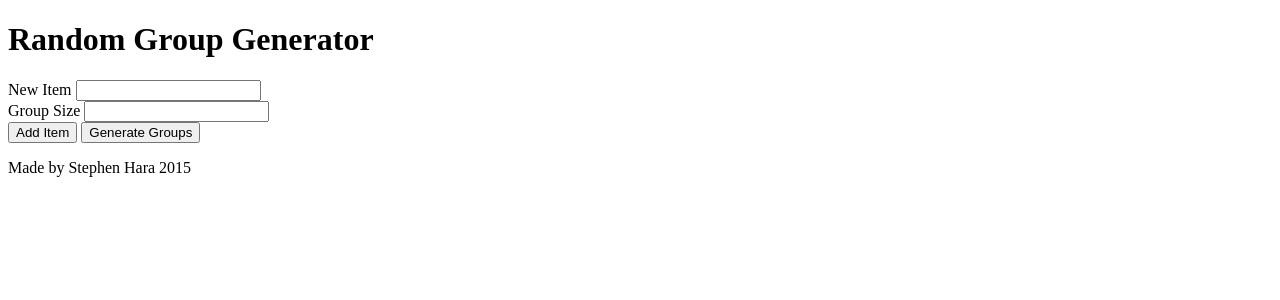
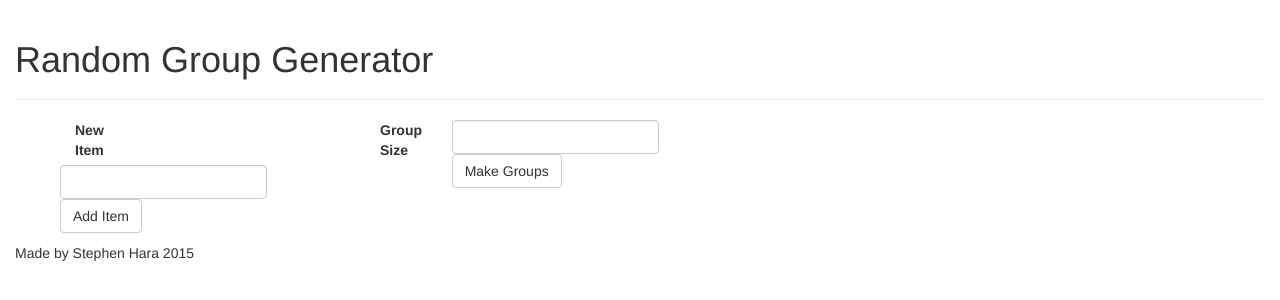
Before and after one commit to tarsir/random-group-generator, a website: page public/index.html in a window 1280 px wide. Drawn offline with nearby package versions, Linux system fonts and the light colour scheme; some packages are replaced by stand-ins of ours.

Commit message:
prettier

```diff
--- a/bower.json
+++ b/bower.json
@@ -19,6 +19,7 @@
     "tests"
   ],
   "dependencies": {
-    "angular-route": "~1.4.5"
+    "angular-route": "~1.4.5",
+    "bootstrap": "~3.3.5"
   }
 }
--- a/public/base/base.html
+++ b/public/base/base.html
@@ -1,22 +1,33 @@
 <div class="base-container">
-    <form class="form-inline">
-      <div class="form-group">
-        <div class="input-group">
-          <label for="itemInputField">New Item</label>
-          <input type="text" class="form-control" id="itemInputField" ng-model="inputItem">
-        </div>
-        <div class="input-group">
-          <label for="groupSizeField">Group Size</label>
-          <input type="text" class="form-control" id="groupSizeField" ng-model="groupSize">
-        </div>
+  <form class="form-inline col-sm-12">
+    <div class="form-group col-sm-3">
+      <div class="col-sm-12">
+        <label class="col-sm-3" for="itemInputField">New Item</label>
+        <input type="text" class="form-control" id="itemInputField" ng-model="inputItem">
+        <button type="button" class="btn btn-default" ng-click="addItem(inputItem)">Add Item</button>
       </div>
-      <button type="submit" class="btn btn-primary" ng-click="addItem(inputItem)">Add Item</button>
-      <button type="submit" class="btn btn-primary" ng-click="makeGroups(groupSize)">Generate Groups</button>
-    </form>
-    <ul>
-      <li ng-repeat="item in items">{{item}} | <a href="#" ng-click="removeItem($index)">X</a></li>
-    </ul>
-    <ul>
-      <li ng-repeat="item in groups">{{item}}</li>
-    </ul>
+    </div>
+    <div class="form-group col-sm-4">
+      <div class="col-sm-12">
+        <label class="col-sm-3" for="groupSizeField">Group Size</label>
+        <input type="text" class="form-control col-sm-4" id="groupSizeField" ng-model="groupSize">
+        <button type="button" class="btn btn-default col-sm-" ng-click="makeGroups(groupSize)">Make Groups</button>
+      </div>
+    </div>
+  </form>
+  <div class="row">
+    <div class="col-sm-3">
+      <ul>
+        <li ng-repeat="item in items track by $index">{{item}} | <a href="#" ng-click="removeItem($index)">X</a></li>
+      </ul>
+    </div>
+    <div class="col-sm-3">
+      <ul ng-repeat="randomGroup in groups track by $index" class="list-group">
+        <li class="list-group-item">
+          <div class="panel-title">Group {{$index+1}}</div>
+        </li>
+        <li ng-repeat="item in randomGroup track by $index" class="list-group-item">{{item}}</li>
+      </ul>
+    </div>
+  </div>
 </div>
--- a/public/index.html
+++ b/public/index.html
@@ -8,13 +8,13 @@
 
         <title>Random Group Generator</title>
 
-        <!--TODO <link rel="stylesheet" href="fill in"> -->
+        <link rel="stylesheet" href="/bower_components/bootstrap/dist/css/bootstrap.min.css">
     </head>
 
     <body ng-app="randomGroupGenerator">
-        <div class="container">
+        <div class="container-fluid">
             <!-- header -->
-            <div class="header">
+            <div class="page-header">
                 <h1>Random Group Generator</h1>
             </div>
 
@@ -30,6 +30,8 @@
 
         <script src="/bower_components/angular/angular.js"></script>
         <script src="/bower_components/angular-route/angular-route.js"></script>
+        <script src="/bower_components/bootstrap/dist/js/bootstrap.min.js"></script>
+        <script src="/bower_components/jquery/dist/jquery.min.js"></script>
         <script src="app.js"></script>
         <script src="base/base-ctrl.js"></script>
     </body>
```
